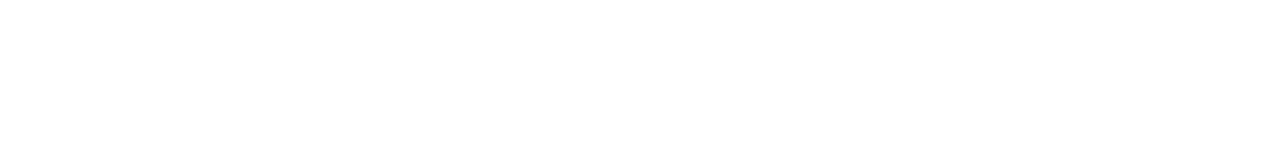
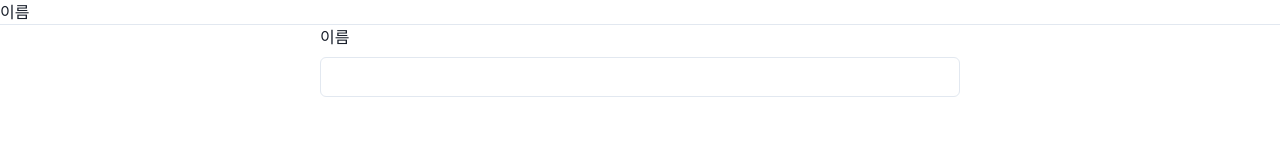
Before and after one commit to kybcod/react, a React (Vite) app: page / in a window 1280 px wide. Shown: the top 160 px of the page. Built offline with nearby package versions, Linux system fonts and the light colour scheme.

Commit message:
FormControl

```diff
--- a/src/App.jsx
+++ b/src/App.jsx
@@ -1,7 +1,28 @@
 import React from "react";
+import {
+  Box,
+  Center,
+  ChakraProvider,
+  FormControl,
+  FormLabel,
+  Input,
+} from "@chakra-ui/react";
 
 function App(props) {
-  return <div></div>;
+  return (
+    <ChakraProvider>
+      <label htmlFor="input1">이름</label>
+      <input id={"input1"} type="text" />
+      <hr />
+      <Center>
+        <Box w={{ base: "100%", md: "50%" }}>
+          <FormControl>
+            <FormLabel>이름</FormLabel>
+            <Input />
+          </FormControl>
+        </Box>
+      </Center>
+    </ChakraProvider>
+  );
 }
-
 export default App;
```
